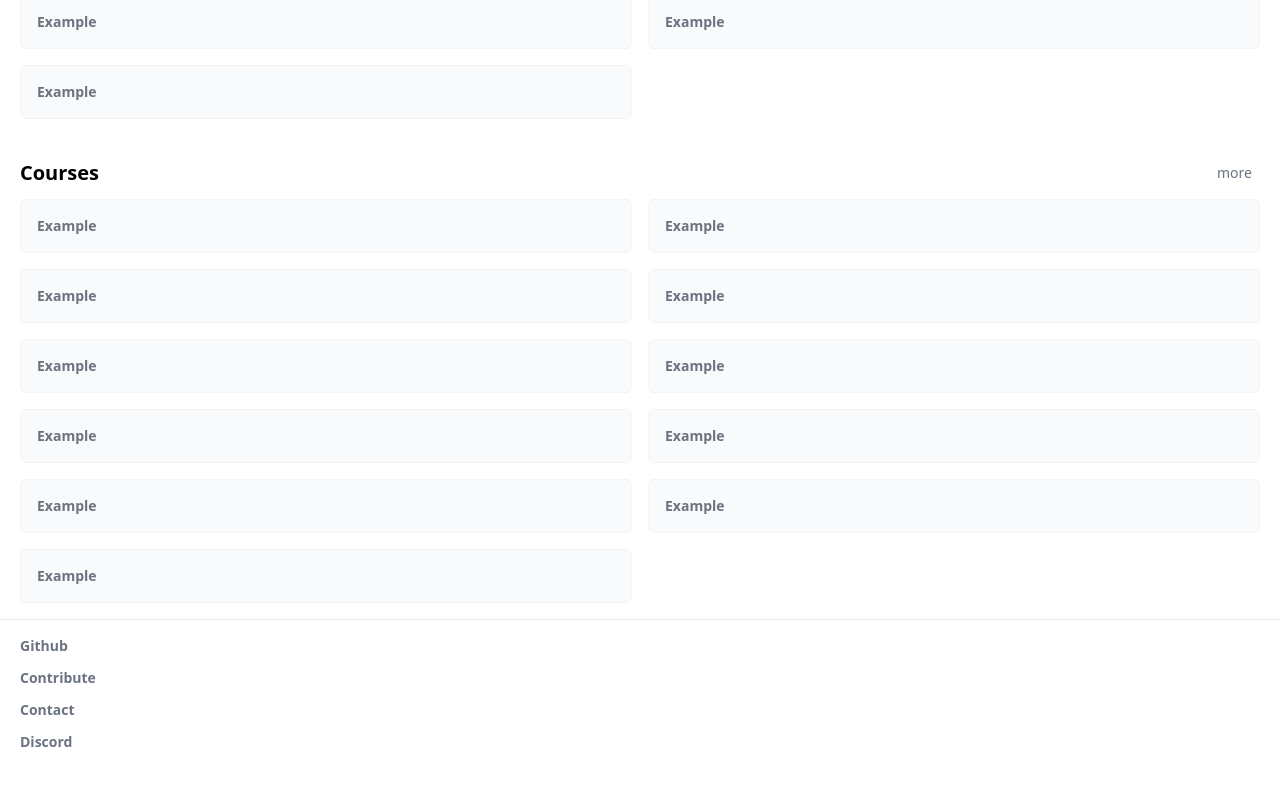
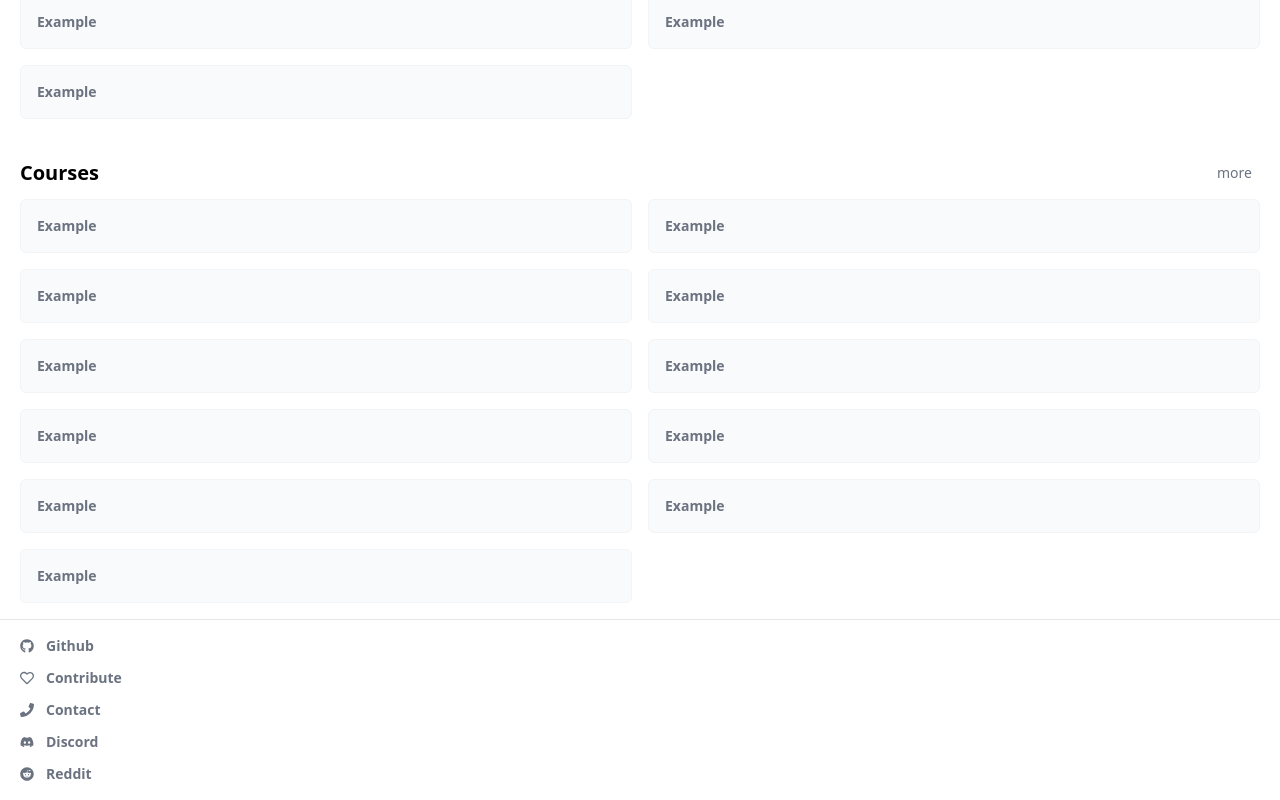
Before and after one commit to kentezrabetita/csu-drew, a Next.js app: page / in a window 1280 px wide. Shown: the part 3309-4109 px from the top of the page. Before the commit the page ends 4077 px from the top, so only its background shows below. Built offline with nearby package versions, Linux system fonts and the light colour scheme.

Commit message:
add footer icons

```diff
--- a/common/components/footer.tsx
+++ b/common/components/footer.tsx
@@ -1,28 +1,65 @@
 import React from 'react';
 import Link from 'next/link';
+import {
+  FaGithub,
+  FaRegHeart,
+  FaPhone,
+  FaDiscord,
+  FaReddit
+} from 'react-icons/fa';
 
 const Footer = () => {
   return (
     <footer className='p-4 px-5 border-t'>
       <ul className='flex flex-col space-y-3 text-sm font-bold text-gray-500'>
         <li>
-          <Link href={'https://github.com/kentezrabetita'} target='_blank'>
-            Github
+          <Link
+            href={'https://github.com/kentezrabetita'}
+            className='flex items-center space-x-3'
+            target='_blank'
+          >
+            <FaGithub />
+            <span>Github</span>
           </Link>
         </li>
         <li>
-          <Link href={'https://github.com/kentezrabetita'} target='_blank'>
-            Contribute
+          <Link
+            href={'https://github.com/kentezrabetita'}
+            className='flex items-center space-x-3'
+            target='_blank'
+          >
+            <FaRegHeart />
+            <span>Contribute</span>
           </Link>
         </li>
         <li>
-          <Link href={'https://github.com/kentezrabetita'} target='_blank'>
-            Contact
+          <Link
+            href={'https://github.com/kentezrabetita'}
+            className='flex items-center space-x-3'
+            target='_blank'
+          >
+            <FaPhone />
+            <span>Contact</span>
           </Link>
         </li>
         <li>
-          <Link href={'https://github.com/kentezrabetita'} target='_blank'>
-            Discord
+          <Link
+            href={'https://github.com/kentezrabetita'}
+            className='flex items-center space-x-3'
+            target='_blank'
+          >
+            <FaDiscord />
+            <span>Discord</span>
+          </Link>
+        </li>
+        <li>
+          <Link
+            href={'https://github.com/kentezrabetita'}
+            className='flex items-center space-x-3'
+            target='_blank'
+          >
+            <FaReddit />
+            <span>Reddit</span>
           </Link>
         </li>
       </ul>
```
